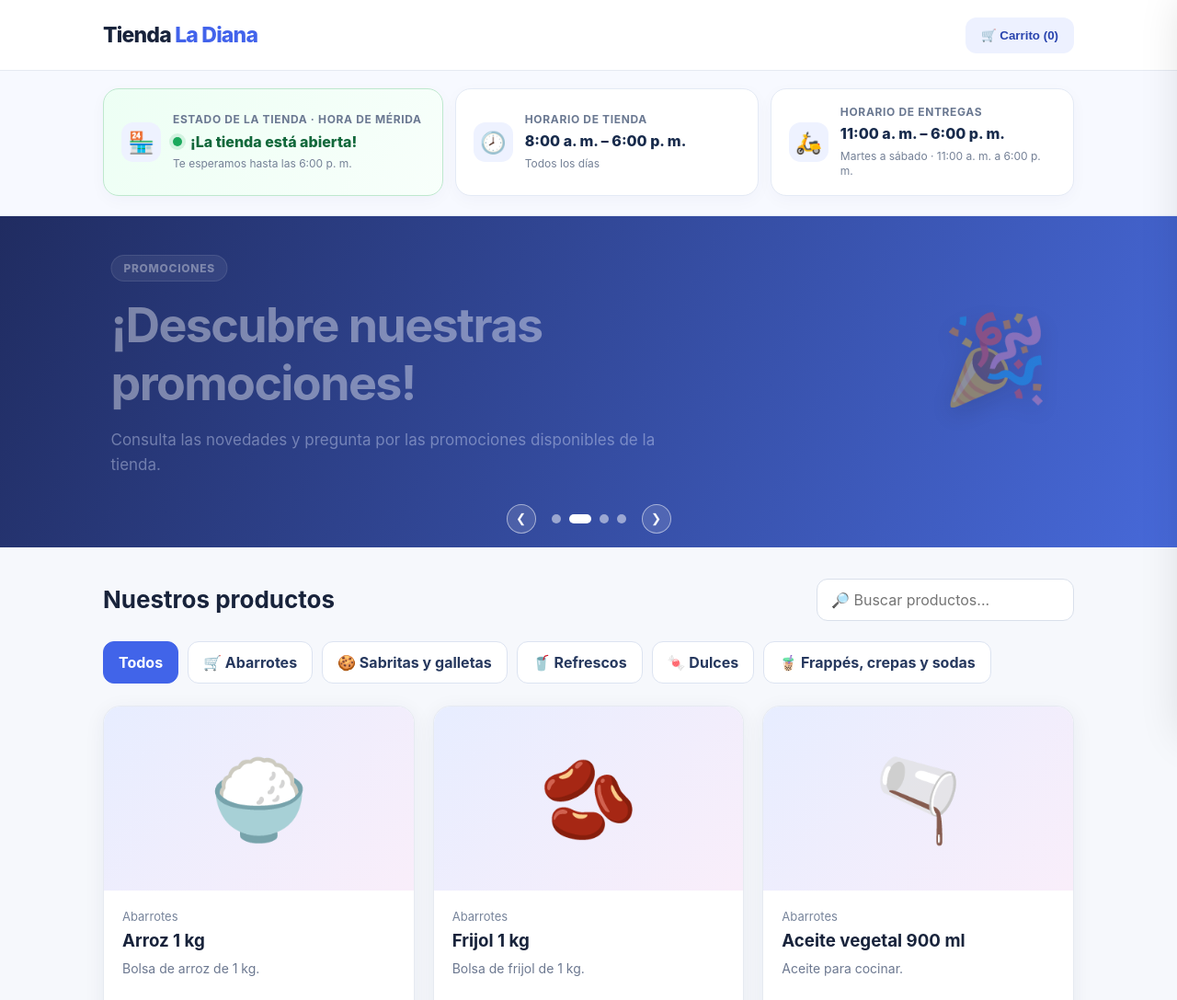
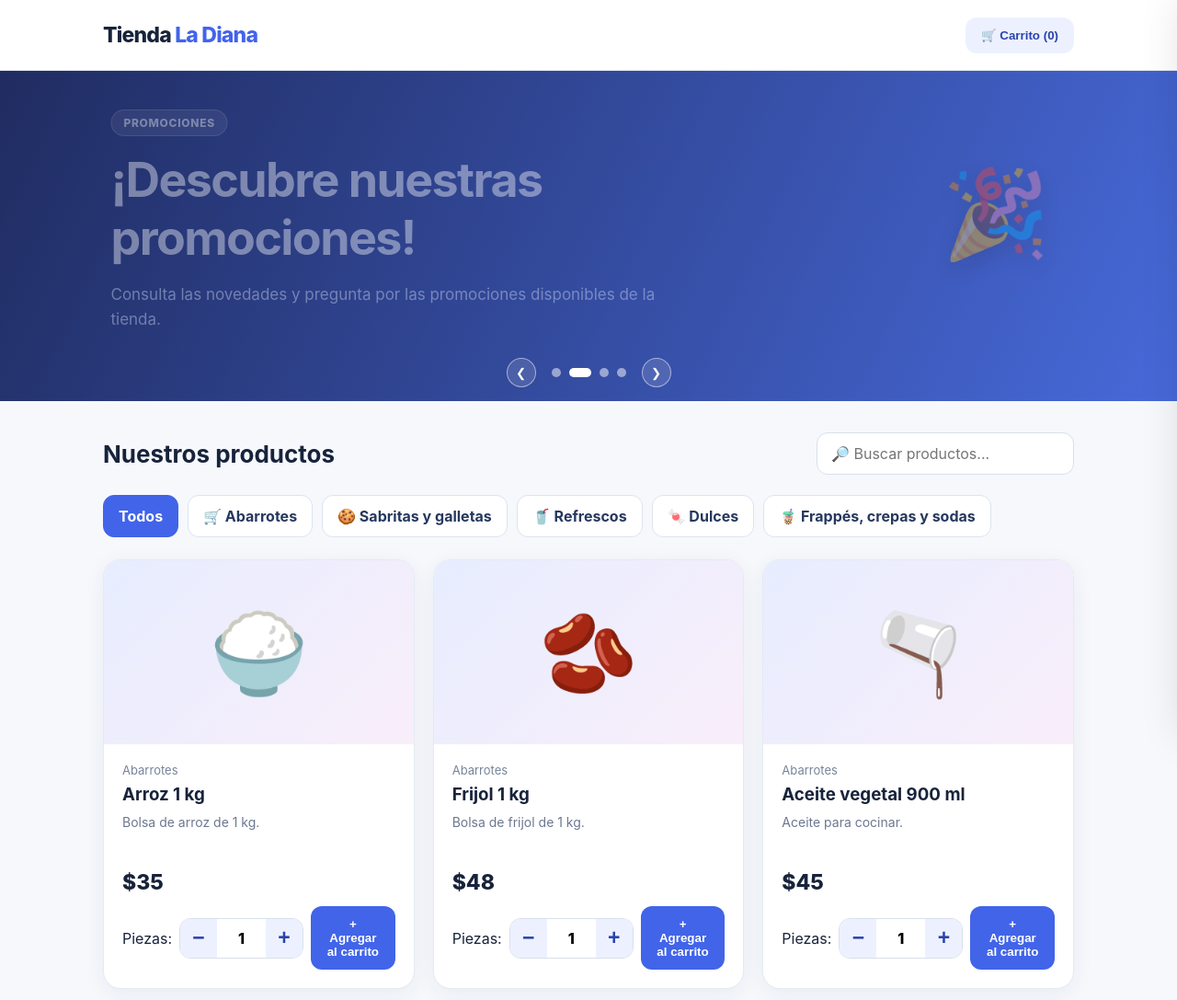
Before and after one commit to shadown232/tienda-la-diana, a plain HTML site: page index.html in a window 1280 px wide. Shown: the top 1087 px of the page at 92% size. Drawn offline with Linux system fonts and the light colour scheme.

Commit message:
Retirar sección de horarios, estado abierto/cerrado y referencia de ubicación

```diff
--- a/index.html
+++ b/index.html
@@ -105,42 +105,7 @@
 .pearl-buttons button{padding:12px 16px;border-radius:10px;border:1px solid #94a3b8;cursor:pointer}
 .pearl-buttons button:last-child{background:#2563eb;border-color:#2563eb;color:white;font-weight:700}
 @media(max-width:380px){.pearl-choices{grid-template-columns:1fr}}
-</style><style>
-/* Horarios y disponibilidad de Tienda La Diana */
-.store-hours{background:#f7f9ff;border-bottom:1px solid #e4eafa;padding:19px 0 21px}
-.store-hours-inner{display:grid;grid-template-columns:1.12fr 1fr 1fr;align-items:stretch;gap:13px}
-.hours-card{background:#fff;border:1px solid #e4eaf5;border-radius:17px;padding:17px 19px;box-shadow:0 5px 18px #1c2a5108;display:flex;gap:13px;align-items:center}
-.hours-icon{height:43px;width:43px;border-radius:13px;display:grid;place-items:center;font-size:23px;background:#eef2ff;flex-shrink:0}
-.hours-caption{color:#6a7891;font-size:12px;font-weight:750;text-transform:uppercase;letter-spacing:.65px;margin:0 0 6px}
-.hours-value{font-size:16px;font-weight:850;line-height:1.35;color:#172a4b;margin:0}
-.hours-sub{color:#748096;font-size:12px;margin:5px 0 0;line-height:1.4}
-.status-card{background:#fff;border:1px solid #dbe5ff}
-.status-card[data-open="true"]{background:linear-gradient(125deg,#edfff4,#f8fffb);border-color:#bee8ce}
-.status-card[data-open="false"]{background:linear-gradient(125deg,#fff5f4,#fffdfb);border-color:#f3d4d1}
-.status-pill{display:inline-flex;align-items:center;gap:9px;font-size:16px;font-weight:850;color:#284472;line-height:1.3}
-.status-card[data-open="true"] .status-pill{color:#12683b}
-.status-card[data-open="false"] .status-pill{color:#a03939}
-.status-dot{width:10px;height:10px;border-radius:50%;background:#9ca9bc;box-shadow:0 0 0 4px #9ca9bc22;flex-shrink:0}
-.status-card[data-open="true"] .status-dot{background:#1aa95c;box-shadow:0 0 0 4px #1aa95c23}
-.status-card[data-open="false"] .status-dot{background:#e05e5e;box-shadow:0 0 0 4px #e05e5e23}
-@media(max-width:820px){.store-hours-inner{grid-template-columns:1fr 1fr}.status-card{grid-column:1/-1}}
-@media(max-width:520px){.store-hours{padding:12px 0}.store-hours-inner{grid-template-columns:1fr;gap:9px}.status-card{grid-column:auto}.hours-card{padding:14px 15px}.hours-icon{height:39px;width:39px}.hours-value{font-size:15px}}
-</style></head><body><header><div class="wrap nav"><div class="logo" id="secret-logo" role="button" tabindex="0" aria-label="Tienda La Diana">Tienda <span>La Diana</span></div><button class="cartbtn" onclick="toggleCart(true)">🛒 Carrito (<span id="count">0</span>)</button></div></header><section class="store-hours" aria-label="Horario y estado de Tienda La Diana">
-  <div class="wrap store-hours-inner">
-    <div class="hours-card status-card" id="store-status-card" data-open="unknown">
-      <div class="hours-icon" aria-hidden="true">🏪</div>
-      <div><p class="hours-caption">Estado de la tienda · Hora de Mérida</p>
-      <div class="status-pill" id="store-status" role="status" aria-live="polite"><span class="status-dot"></span><span id="store-status-label">Consultando horario…</span></div>
-      <p class="hours-sub" id="store-status-detail">Atención todos los días de 8:00 a. m. a 6:00 p. m.</p></div>
-    </div>
-    <div class="hours-card"><div class="hours-icon" aria-hidden="true">🕗</div>
-      <div><p class="hours-caption">Horario de tienda</p><p class="hours-value">8:00 a. m. – 6:00 p. m.</p><p class="hours-sub">Todos los días</p></div>
-    </div>
-    <div class="hours-card"><div class="hours-icon" aria-hidden="true">🛵</div>
-      <div><p class="hours-caption">Horario de entregas</p><p class="hours-value">11:00 a. m. – 6:00 p. m.</p><p class="hours-sub" id="delivery-status">Martes a sábado</p></div>
-    </div>
-  </div>
-</section><section class="hero" aria-label="Presentaciones de la tienda">
+</style></head><body><header><div class="wrap nav"><div class="logo" id="secret-logo" role="button" tabindex="0" aria-label="Tienda La Diana">Tienda <span>La Diana</span></div><button class="cartbtn" onclick="toggleCart(true)">🛒 Carrito (<span id="count">0</span>)</button></div></header><section class="hero" aria-label="Presentaciones de la tienda">
 <div class="wrap hero-carousel">
   <div class="hero-slide active" aria-hidden="false"><div class="tag">TIENDA LA DIANA</div><h1>¡Bienvenido a Tienda La Diana!</h1><p>Abarrotes, botanas, refrescos y antojitos en un solo lugar. Elige una categoría y arma tu pedido.</p><span class="slide-emoji" aria-hidden="true">🛒</span></div>
   <div class="hero-slide" aria-hidden="true"><div class="tag">PROMOCIONES</div><h1>¡Descubre nuestras promociones!</h1><p>Consulta las novedades y pregunta por las promociones disponibles de la tienda.</p><span class="slide-emoji" aria-hidden="true">🎉</span></div>
@@ -234,24 +199,4 @@ document.addEventListener('visibilitychange',()=>{if(!document.hidden)restartHer
 </div>
 <p id="pearl-error" role="alert" style="color:#b91c1c;display:none">Selecciona un sabor de perlas para continuar.</p>
 <div class="pearl-buttons"><button type="button" onclick="closePearls()">Cancelar</button><button type="button" onclick="confirmPearls()">Agregar al carrito</button></div>
-</div></div><script>
-(function(){
-  const timezone='America/Merida';
-  function updateStoreHours(){
-    const parts=Object.fromEntries(new Intl.DateTimeFormat('en-US',{timeZone:timezone,weekday:'short',hour:'2-digit',minute:'2-digit',hour12:false,hourCycle:'h23'}).formatToParts(new Date()).filter(x=>x.type!=='literal').map(x=>[x.type,x.value]));
-    const hour=Number(parts.hour)%24,minute=Number(parts.minute),minutes=hour*60+minute;
-    const open=minutes>=8*60&&minutes<18*60;
-    const deliveryDay=['Tue','Wed','Thu','Fri','Sat'].includes(parts.weekday);
-    const deliveryOpen=deliveryDay&&minutes>=11*60&&minutes<18*60;
-    const card=document.getElementById('store-status-card');
-    if(!card)return;
-    card.dataset.open=String(open);
-    document.getElementById('store-status-label').textContent=open?'¡La tienda está abierta!':'La tienda está cerrada';
-    document.getElementById('store-status-detail').textContent=open?'Te esperamos hasta las 6:00 p. m.':'Abrimos a las 8:00 a. m. (hora de Mérida)';
-    document.getElementById('delivery-status').textContent=deliveryOpen?'Martes a sábado · Entregas disponibles ahora':'Martes a sábado · 11:00 a. m. a 6:00 p. m.';
-  }
-  updateStoreHours();
-  setInterval(updateStoreHours,30000);
-  document.addEventListener('visibilitychange',()=>{if(!document.hidden)updateStoreHours()});
-})();
-</script></body></html>
+</div></div></body></html>
```
